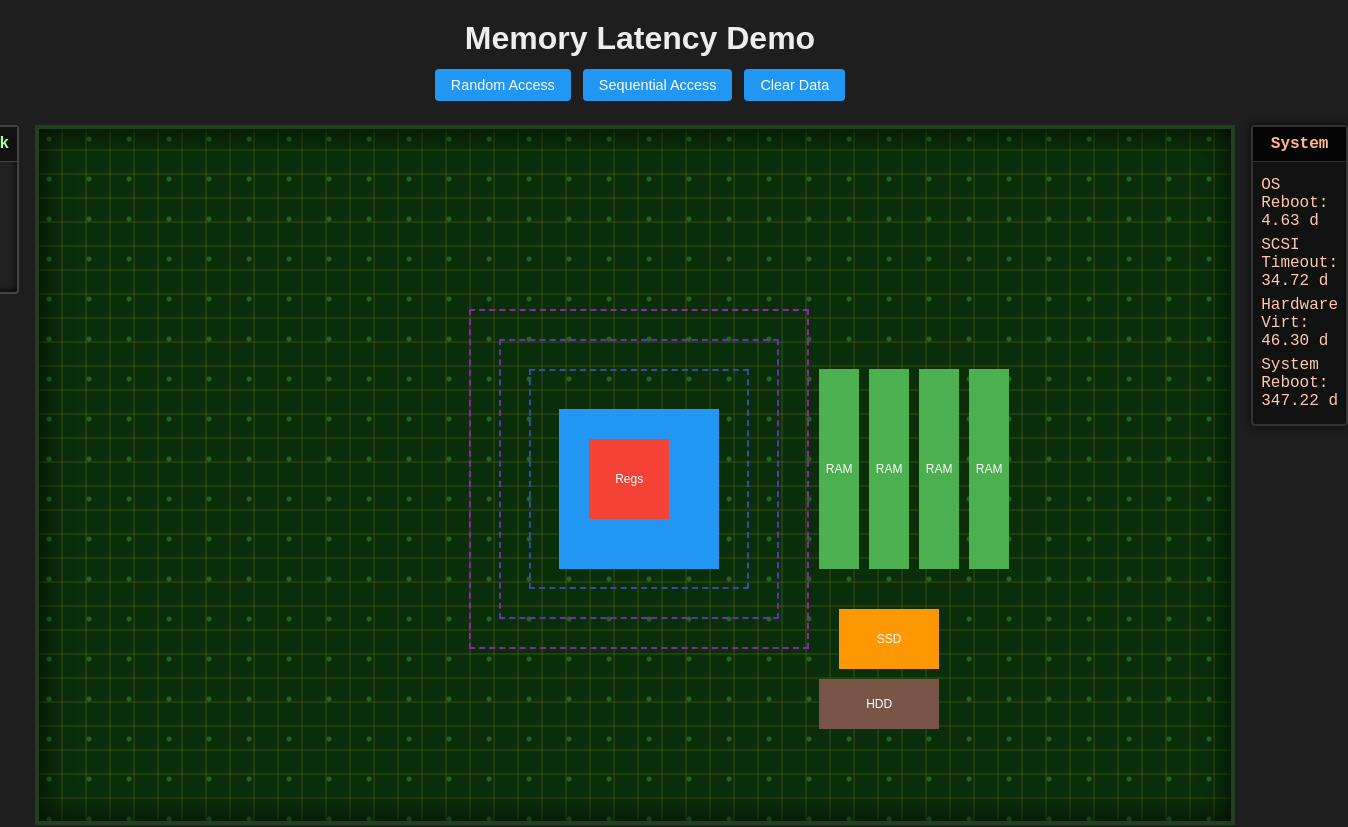
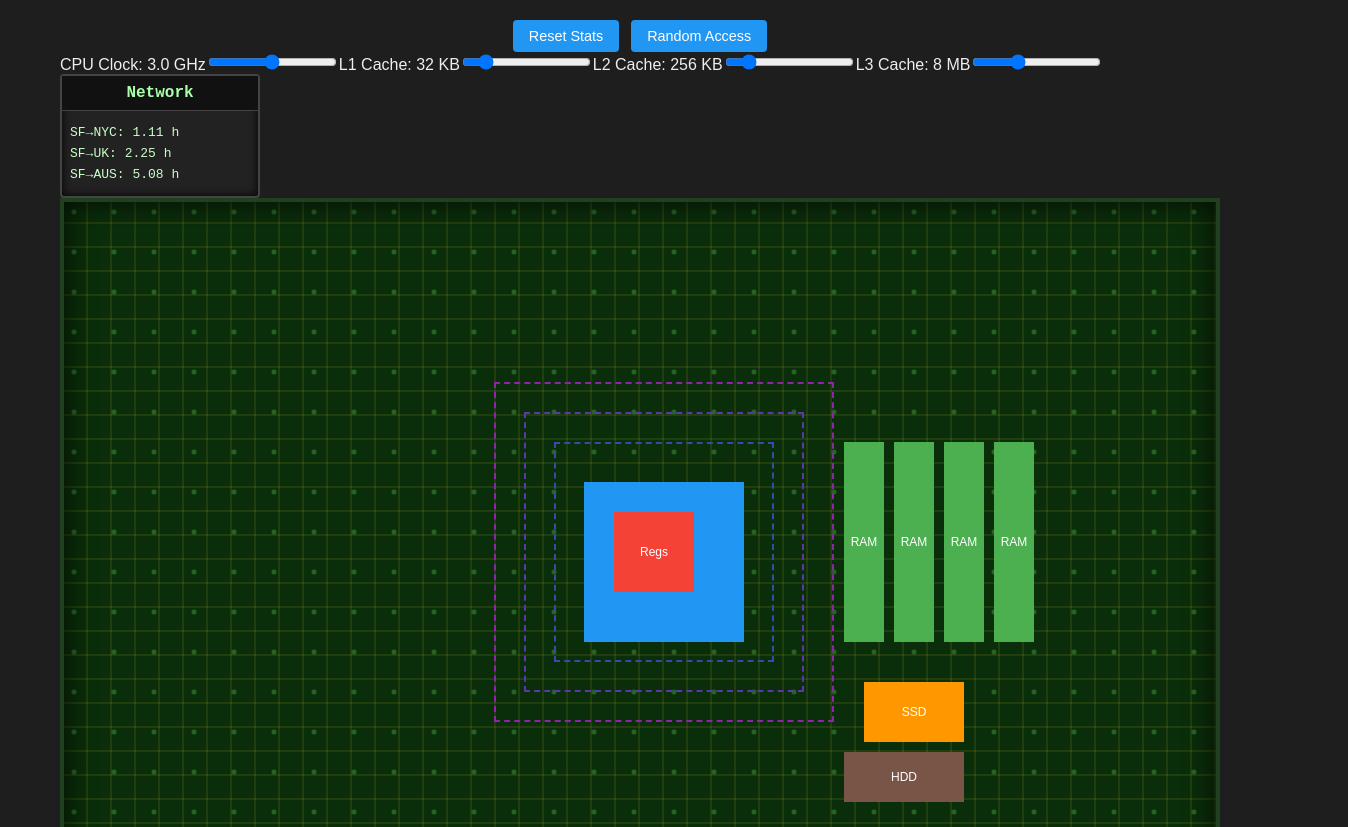
Before and after one commit to AntonioCoppe/memory-latency-demo, a React (Vite) app: page / in a window 1280 px wide. Shown: the top 827 px of the page, 1348 px wide, since content can reach past the window. Built offline with nearby package versions, Linux system fonts and the light colour scheme.

Commit message:
feat(core): add adjustable CPU & cache parameters and prop-driven durations

```diff
--- a/src/App.tsx
+++ b/src/App.tsx
@@ -1,4 +1,5 @@
 import type { FC } from 'react'
+import { useState } from 'react'
 import { Board } from './components/Board'
 import { Charts } from './components/Charts'
 import { useLatencyStats } from './hooks/useLatency'
@@ -11,7 +12,8 @@ const allLevels = [
   'OS','SCSI','HW','PHYS'
 ]
 
-const durations: Record<string, number> = {
+// Baseline durations in milliseconds
+const baselineDurations: Record<string, number> = {
   Registers:   0.3,   CPU:          0.3,
   L1:           0.9,   L2:          2.8,
   L3:         12.9,   RAM:        120,
@@ -29,11 +31,11 @@ const sysNames: Record<string,string> = {
   PHYS: 'System Reboot'
 }
 
-function formatTime(ms: number): string {
-  if (ms < 1000) return `${ms.toFixed(1)} ms`
-  const s = ms / 1000
-  if (s < 60) return `${s.toFixed(2)} s`
-  const m = s / 60
+function formatTime(s: number) {
+  if (s < 1000) return `${s.toFixed(2)} ms`
+  const secs = s / 1000
+  if (secs < 60) return `${secs.toFixed(2)} s`
+  const m = secs / 60
   if (m < 60) return `${m.toFixed(2)} min`
   const h = m / 60
   if (h < 24) return `${h.toFixed(2)} h`
@@ -44,6 +46,12 @@ function formatTime(ms: number): string {
 
 const App: FC = () => {
   const [stats, increment, reset] = useLatencyStats(allLevels)
+
+  // Adjustable parameters
+  const [cpuFreq, setCpuFreq] = useState(3)   // in GHz
+  const [l1Size, setL1Size]     = useState(32) // in KB
+  const [l2Size, setL2Size]     = useState(256)// in KB
+  const [l3Size, setL3Size]     = useState(8)  // in MB
 
   // Spawn 20 random packet clicks
   const randomAccess = () => {
@@ -58,32 +66,78 @@ const App: FC = () => {
     }
   }
 
-  // Click through every node in order
-  const sequentialAccess = () => {
-    const nodes = Array.from(
-      document.querySelectorAll<HTMLDivElement>('.mem')
-    )
-    nodes.forEach((el, i) => {
-      setTimeout(() => el.click(), i * 150)
+  // Compute scaled durations based on parameters
+  const getAdjustedDurations = () => {
+    const scaleByCpu = 3 / cpuFreq
+    return Object.fromEntries(
+      Object.entries(baselineDurations).map(([lvl, dur]) => {
+        let adjusted = dur * scaleByCpu
+        if (lvl === 'L1') adjusted *= (l1Size / 32)
+        if (lvl === 'L2') adjusted *= (l2Size / 256)
+        if (lvl === 'L3') adjusted *= ((l3Size * 1024) / 8192)
+        return [lvl, adjusted]
       })
+    ) as Record<string, number>
   }
+  const durations = getAdjustedDurations()
 
   return (
     <div className="app-container">
-      {/* TITLE + CONTROLS */}
-      <header>
-        <h1>Memory Latency Demo</h1>
-        <div className="controls">
+      <section className="controls">
+        <button onClick={reset}>Reset Stats</button>
         <button onClick={randomAccess}>Random Access</button>
-          <button onClick={sequentialAccess}>Sequential Access</button>
-          <button onClick={reset}>Clear Data</button>
-        </div>
-      </header>
+      </section>
 
-      {/* MAIN ROW */}
-      <section className="main-row">
+      {/* Parameter Controls */}
+      <section className="parameter-controls">
+        <label>
+          CPU Clock: {cpuFreq.toFixed(1)} GHz
+          <input
+            type="range"
+            min={1}
+            max={5}
+            step={0.1}
+            value={cpuFreq}
+            onChange={e => setCpuFreq(parseFloat(e.target.value))}
+          />
+        </label>
+        <label>
+          L1 Cache: {l1Size} KB
+          <input
+            type="range"
+            min={16}
+            max={128}
+            step={8}
+            value={l1Size}
+            onChange={e => setL1Size(parseInt(e.target.value))}
+          />
+        </label>
+        <label>
+          L2 Cache: {l2Size} KB
+          <input
+            type="range"
+            min={128}
+            max={1024}
+            step={64}
+            value={l2Size}
+            onChange={e => setL2Size(parseInt(e.target.value))}
+          />
+        </label>
+        <label>
+          L3 Cache: {l3Size} MB
+          <input
+            type="range"
+            min={4}
+            max={16}
+            step={1}
+            value={l3Size}
+            onChange={e => setL3Size(parseInt(e.target.value))}
+          />
+        </label>
+      </section>
+
       {/* NETWORK PANEL */}
-        <aside className="network-panel">
+      <section className="network-panel">
         <h2>Network</h2>
         <ul>
           {['Net_NYC','Net_UK','Net_AUS'].map(lvl => (
@@ -92,11 +146,11 @@ const App: FC = () => {
             </li>
           ))}
         </ul>
-        </aside>
+      </section>
 
       {/* PCB BOARD */}
       <div className="board-wrapper">
-          <Board onNodeClick={increment} />
+        <Board onNodeClick={increment} durations={durations} />
       </div>
 
       {/* SYSTEM PANEL */}
@@ -110,7 +164,6 @@ const App: FC = () => {
           ))}
         </ul>
       </aside>
-      </section>
 
       {/* CHART */}
       <section className="chart-section">
--- a/src/components/Board.tsx
+++ b/src/components/Board.tsx
@@ -5,29 +5,12 @@ import 'tippy.js/dist/tippy.css'
 export interface BoardProps {
   /** Called with the `data-lat` key when any node is clicked */
   onNodeClick: (level: string) => void
-}
-
-// Raw durations in ms (log-scaled for animation)
-const durations: Record<string, number> = {
-  Registers:   0.3,
-  CPU:         0.3,
-  L1:          0.9,
-  L2:          2.8,
-  L3:         12.9,
-  RAM:       120,
-  SSD:     10_000,
-  HDD:    550_000,
-  Net_NYC: 4_000_000,
-  Net_UK:   8_100_000,
-  Net_AUS: 18_300_000,
-  OS:     400_000_000,
-  SCSI: 3_000_000_000,
-  HW:    4_000_000_000,
-  PHYS: 30_000_000_000
+  /** Durations mapping for each level, in ms */
+  durations: Record<string, number>
 }
 
 // One-line descriptions for each level
-const descriptions: Record<string,string> = {
+const descriptions: Record<string, string> = {
   Registers: 'On-core register file',
   CPU:       'Processor core executing instructions',
   L1:        'Per-thread, on-core cache',
@@ -47,17 +30,17 @@ const descriptions: Record<string,string> = {
 
 // All of the memory nodes with their exact sizes & positions
 const nodes = [
-  { id:'l3',        dataLat:'L3',       label:'L3',            style:{ width:'340px', height:'340px', border:'2px dashed #8e24aa', top:'180px', left:'430px' } },
-  { id:'l2',        dataLat:'L2',       label:'L2',            style:{ width:'280px', height:'280px', border:'2px dashed #5e35b1', top:'210px', left:'460px' } },
-  { id:'l1',        dataLat:'L1',       label:'L1',            style:{ width:'220px', height:'220px', border:'2px dashed #3949ab', top:'240px', left:'490px' } },
-  { id:'cpu-socket',dataLat:'CPU',      label:'CPU',           style:{ width:'160px', height:'160px', background:'#2196f3',      top:'280px', left:'520px' } },
-  { id:'regs',      dataLat:'Registers',label:'Regs',         style:{ width:' 80px', height:' 80px', background:'#f44336',      top:'310px', left:'550px' } },
-  { id:'ram1',      dataLat:'RAM',      label:'RAM',           style:{ width:' 40px', height:'200px', background:'#4caf50',      top:'240px', left:'780px' } },
-  { id:'ram2',      dataLat:'RAM',      label:'RAM',           style:{ width:' 40px', height:'200px', background:'#4caf50',      top:'240px', left:'830px' } },
-  { id:'ram3',      dataLat:'RAM',      label:'RAM',           style:{ width:' 40px', height:'200px', background:'#4caf50',      top:'240px', left:'880px' } },
-  { id:'ram4',      dataLat:'RAM',      label:'RAM',           style:{ width:' 40px', height:'200px', background:'#4caf50',      top:'240px', left:'930px' } },
-  { id:'ssd',       dataLat:'SSD',      label:'SSD',           style:{ width:'100px', height:' 60px', background:'#ff9800',      top:'480px', left:'800px' } },
-  { id:'hdd',       dataLat:'HDD',      label:'HDD',           style:{ width:'120px', height:' 50px', background:'#795548',      top:'550px', left:'780px' } }
+  { id: 'l3',        dataLat: 'L3',       label: 'L3',            style: { width: '340px', height: '340px', border: '2px dashed #8e24aa', top: '180px', left: '430px' } },
+  { id: 'l2',        dataLat: 'L2',       label: 'L2',            style: { width: '280px', height: '280px', border: '2px dashed #5e35b1', top: '210px', left: '460px' } },
+  { id: 'l1',        dataLat: 'L1',       label: 'L1',            style: { width: '220px', height: '220px', border: '2px dashed #3949ab', top: '240px', left: '490px' } },
+  { id: 'cpu-socket', dataLat: 'CPU',      label: 'CPU',           style: { width: '160px', height: '160px', background: '#2196f3',      top: '280px', left: '520px' } },
+  { id: 'regs',      dataLat: 'Registers',label: 'Regs',         style: { width: ' 80px', height: ' 80px', background: '#f44336',      top: '310px', left: '550px' } },
+  { id: 'ram1',      dataLat: 'RAM',      label: 'RAM',           style: { width: ' 40px', height: '200px', background: '#4caf50',      top: '240px', left: '780px' } },
+  { id: 'ram2',      dataLat: 'RAM',      label: 'RAM',           style: { width: ' 40px', height: '200px', background: '#4caf50',      top: '240px', left: '830px' } },
+  { id: 'ram3',      dataLat: 'RAM',      label: 'RAM',           style: { width: ' 40px', height: '200px', background: '#4caf50',      top: '240px', left: '880px' } },
+  { id: 'ram4',      dataLat: 'RAM',      label: 'RAM',           style: { width: ' 40px', height: '200px', background: '#4caf50',      top: '240px', left: '930px' } },
+  { id: 'ssd',       dataLat: 'SSD',      label: 'SSD',           style: { width: '100px', height: ' 60px', background: '#ff9800',      top: '480px', left: '800px' } },
+  { id: 'hdd',       dataLat: 'HDD',      label: 'HDD',           style: { width: '120px', height: ' 50px', background: '#795548',      top: '550px', left: '780px' } }
 ]
 
 // Helper to format ms into ms, s, min, h, d, or y
@@ -75,14 +58,14 @@ function formatTime(ms: number): string {
   return `${y.toFixed(2)} y`
 }
 
-export const Board: FC<BoardProps> = ({ onNodeClick }) => {
+export const Board: FC<BoardProps> = ({ onNodeClick, durations }) => {
   const handleClick = (e: MouseEvent<HTMLDivElement>) => {
     const el = e.currentTarget
     const key = el.dataset.lat!
     onNodeClick(key)
 
     const duration = durations[key]
-    if (!duration) return
+    if (duration === undefined) return
 
     // create & position packet
     const packet = document.createElement('div')
@@ -90,14 +73,14 @@ export const Board: FC<BoardProps> = ({ onNodeClick }) => {
     document.body.appendChild(packet)
 
     const from = el.getBoundingClientRect()
-    const startX = from.left + window.scrollX + from.width/2 - 6
-    const startY = from.top  + window.scrollY + from.height/2 - 6
+    const startX = from.left + window.scrollX + from.width / 2 - 6
+    const startY = from.top + window.scrollY + from.height / 2 - 6
     packet.style.left = `${startX}px`
-    packet.style.top  = `${startY}px`
+    packet.style.top = `${startY}px`
 
     const cpuRect = document.getElementById('cpu-socket')!.getBoundingClientRect()
-    const endX = cpuRect.left + window.scrollX + cpuRect.width/2
-    const endY = cpuRect.top  + window.scrollY + cpuRect.height/2
+    const endX = cpuRect.left + window.scrollX + cpuRect.width / 2
+    const endY = cpuRect.top + window.scrollY + cpuRect.height / 2
 
     packet.animate(
       [
```
Also changed, not shown: 1 other file (tests, documents, lock files or other folders). Lines whose indentation alone changed are shown as unchanged.
